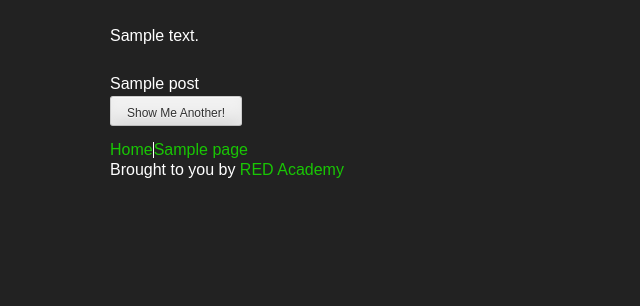
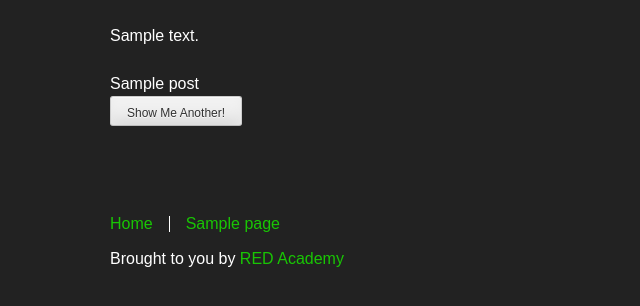
Before and after one commit to mirimar8/Quotes-on-Dev, a WordPress theme: the page made by themes/Quotes-on-Dev-theme/home.php in a window 1280 px wide. Shown: the part 97-403 px from the top of the page, without its empty margins (0-640 px from the left). Run offline with PHP 8.4 and a stand-in for WordPress, Linux system fonts and the light colour scheme; the site name, menu and one post (Sample post) are stand-ins, and other content is empty; style sheets or scripts are compiled from the project's sources.

Commit message:
style the footer.

```diff
--- a/themes/Quotes-on-Dev-theme/sass/_footer.scss
+++ b/themes/Quotes-on-Dev-theme/sass/_footer.scss
@@ -1,18 +1,23 @@
+.site-footer {
+    margin-top: 90px;
+    margin-bottom: 50px;
+}
 .main-navigation {
-    ul {
-        // display:flex;
-        // padding: 0 10px;
-        li:not(:last-child) {
-            border-right: solid 1px #fff;
-        }
+    padding-bottom: 15px;
 
-        li {
-            line-height: 1;
-        }
+    li:not(:last-child) {
+        border-right: solid 1px #fff;
+    }
+
+    li {
+        line-height: 1;
+        padding-right: 1rem;
+        margin-right: 1rem;
     }
 
 
 
 
 
+
 }
--- a/themes/Quotes-on-Dev-theme/sass/_page-templates.scss
+++ b/themes/Quotes-on-Dev-theme/sass/_page-templates.scss
@@ -46,7 +46,6 @@ h1, h2 {
         display: flex;
         flex-direction: column;
         padding: 15px 0;
-
      }
     input, textarea {
         margin-top: 10px;
@@ -63,7 +62,6 @@ h1, h2 {
         height :80px;
         width: 100%;
         color: $font-color;
-
     }
     .submit-quote-button {
         height: 40px;
@@ -80,4 +78,4 @@ h1, h2 {
         color: $brand-link-color;
         font-weight: 500;
     }
-    }
+}
--- a/themes/Quotes-on-Dev-theme/style.css
+++ b/themes/Quotes-on-Dev-theme/style.css
@@ -669,8 +669,15 @@ h1, h2 {
   height: 50px;
   margin-top: 30px; }
 
-.main-navigation ul li:not(:last-child) {
-  border-right: solid 1px #fff; }
+.site-footer {
+  margin-top: 90px;
+  margin-bottom: 50px; }
 
-.main-navigation ul li {
-  line-height: 1; }
+.main-navigation {
+  padding-bottom: 15px; }
+  .main-navigation li:not(:last-child) {
+    border-right: solid 1px #fff; }
+  .main-navigation li {
+    line-height: 1;
+    padding-right: 1rem;
+    margin-right: 1rem; }
```
Also changed, not shown: themes/Quotes-on-Dev-theme/build/css/style.min.css, 1 other file.
